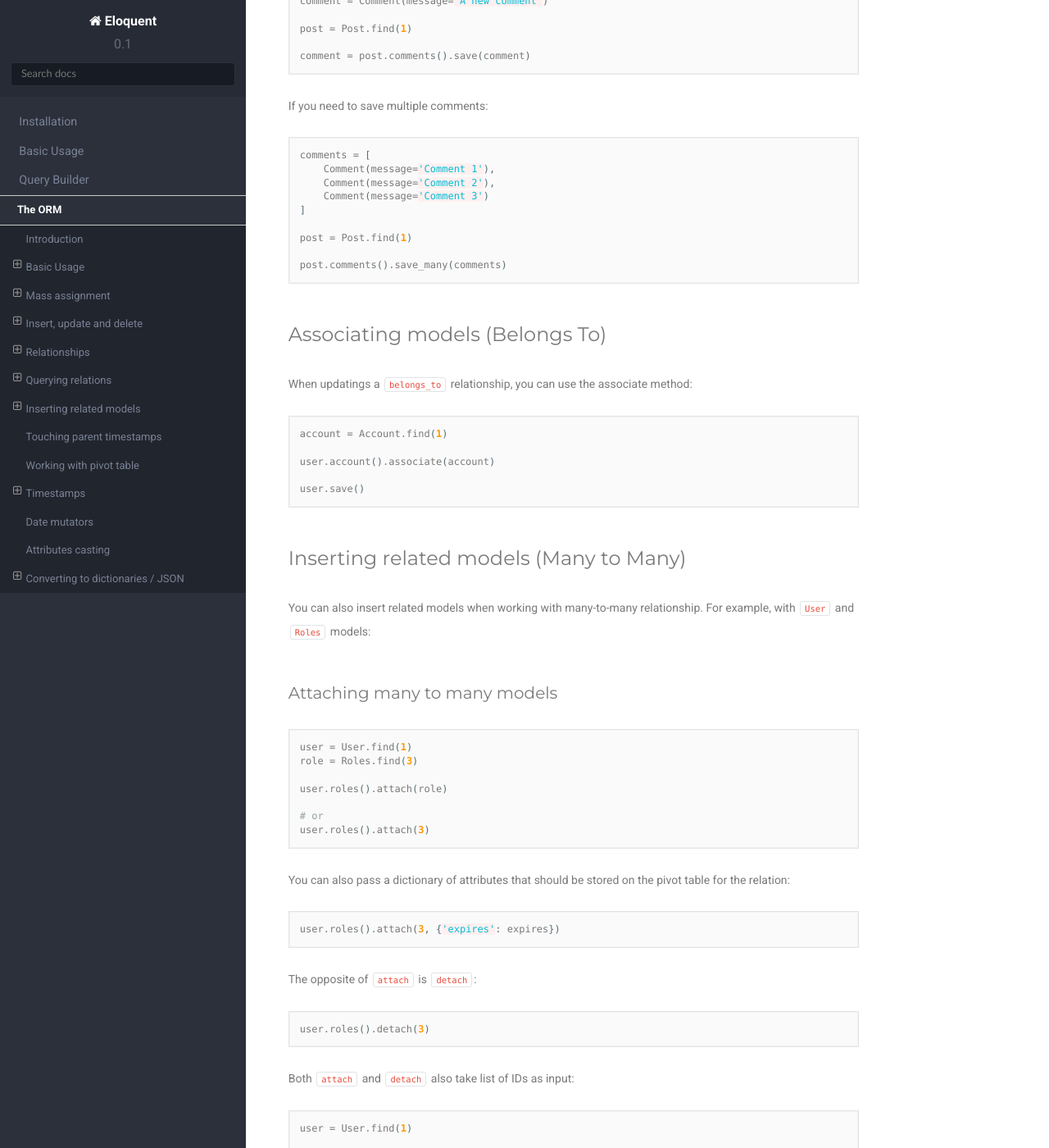
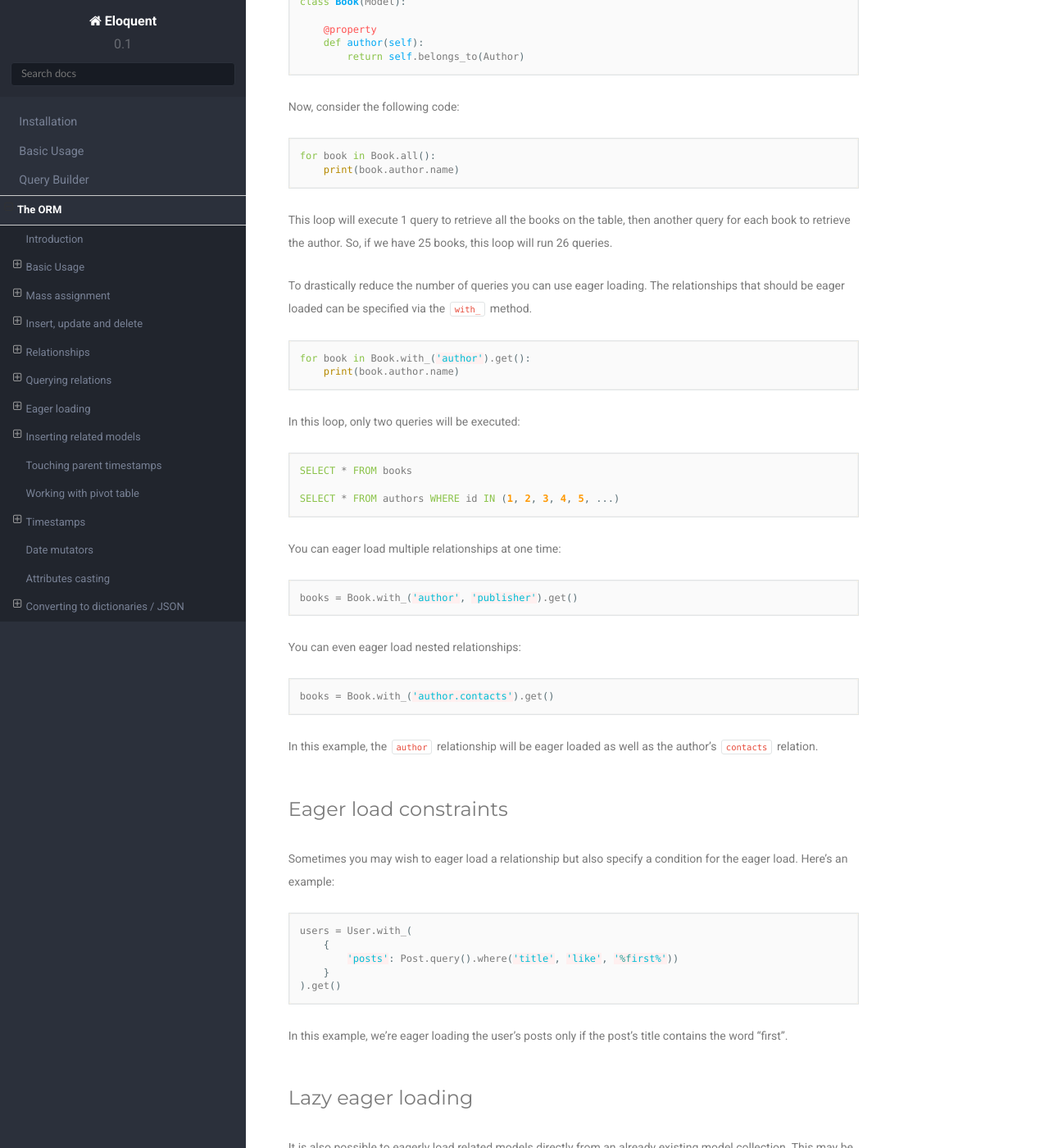
Before and after one commit to sdispater/orator, a Sphinx documentation site: the page built from docs/orm.rst, in a window 1280 px wide and 1400 px high, scrolled down 12508 px. Shown: the whole window at 82% size. Built offline with Sphinx 7.4.7 and the Read the Docs theme 2.0.0, drawn with Linux system fonts in a browser that asks for light colours; some of the changed text lies outside the part shown.

Commit message:
Adds eager loading example to the docs.

```diff
--- a/docs/orm.rst
+++ b/docs/orm.rst
@@ -605,6 +605,100 @@ you may call the ``comments`` method and continue chaining conditions:
     Relationships that return many results will return an instance of the ``Collection`` class.
 
 
+Eager loading
+=============
+
+Eager loading exists to alleviate the N + 1 query problem. For example, consider a ``Book`` that is related
+to an ``Author``:
+
+.. code-block:: python
+
+    class Book(Model):
+
+        @property
+        def author(self):
+            return self.belongs_to(Author)
+
+Now, consider the following code:
+
+.. code-block:: python
+
+    for book in Book.all():
+        print(book.author.name)
+
+This loop will execute 1 query to retrieve all the books on the table, then another query for each book
+to retrieve the author. So, if we have 25 books, this loop will run 26 queries.
+
+To drastically reduce the number of queries you can use eager loading. The relationships that should be
+eager loaded can be specified via the ``with_`` method.
+
+.. code-block:: python
+
+    for book in Book.with_('author').get():
+        print(book.author.name)
+
+In this loop, only two queries will be executed:
+
+.. code-block:: sql
+
+    SELECT * FROM books
+
+    SELECT * FROM authors WHERE id IN (1, 2, 3, 4, 5, ...)
+
+You can eager load multiple relationships at one time:
+
+.. code-block:: python
+
+    books = Book.with_('author', 'publisher').get()
+
+You can even eager load nested relationships:
+
+.. code-block:: python
+
+    books = Book.with_('author.contacts').get()
+
+In this example, the ``author`` relationship will be eager loaded as well as the author's ``contacts``
+relation.
+
+Eager load constraints
+----------------------
+
+Sometimes you may wish to eager load a relationship but also specify a condition for the eager load.
+Here's an example:
+
+.. code-block:: python
+
+    users = User.with_(
+        {
+            'posts': Post.query().where('title', 'like', '%first%'))
+        }
+    ).get()
+
+In this example, we're eager loading the user's posts only if the post's title contains the word "first".
+
+Lazy eager loading
+------------------
+
+It is also possible to eagerly load related models directly from an already existing model collection.
+This may be useful when dynamically deciding whether to load related models or not, or in combination with caching.
+
+.. code-block:: python
+
+    books = Book.all()
+
+    books.load('author', 'publisher')
+
+You can also pass conditions:
+
+.. code-block:: python
+
+    books.load(
+        {
+            'author': Author.query().where('name', 'like', '%foo%')
+        }
+    )
+
+
 Inserting related models
 ========================
 
```
